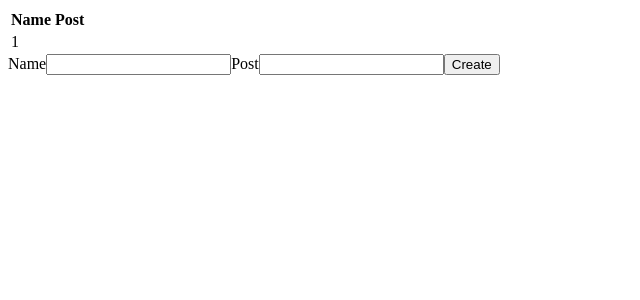
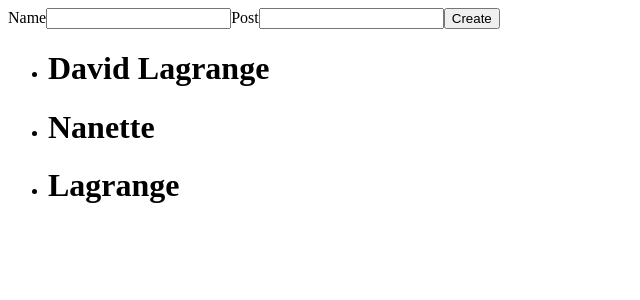
Before and after one commit to NotNanetteKaye/Week13-JavaScript-social-feed, a React (Create React App) app: page / in a window 1280 px wide. Shown: the top 300 px of the page, without its empty margins (0-640 px from the left). Built offline with nearby package versions, Linux system fonts and the light colour scheme.

Commit message:
Revised Components: AddEntryForm.jsx, DisplayEntries.jsx, and EntryPresenter.jsx

```diff
--- a/src/App.jsx
+++ b/src/App.jsx
@@ -1,17 +1,32 @@
-import React, { useState } from 'react';
-import DisplayEntries from './components/AddEntry/DisplayEntries/DisplayEntries';
-import AddEntryForm from './components/AddEntry/AddEntryForm';
-
-
+import React, { useState } from "react";
+import DisplayEntries from "./components/DisplayEntries/DisplayEntries";
+import AddEntryForm from "./components/AddEntry/AddEntryForm";
 
 function App() {
+  const [entries, setEntries] = useState([
+    {
+      Name: "David Lagrange",
+      Post: "I love playing guitar. Does anyone want to play with me?",
+    },
+    {
+      Name: "Nanette",
+      Post: "I love playing guitar. Does anyone want to play with me?",
+    },
+    {
+      Name: "Lagrange",
+      Post: "I love playing guitar. Does anyone want to play with me?",
+    },
+  ]);
 
-  const [entries, setEntries] = useState([{Name: "David Lagrange", Post: "I love playing guitar. Does anyone want to play with me?"}])
+  function addNewEntry(entry) {
+    let tempEntries = [entry, ...entries];
+    setEntries(tempEntries);
+  }
 
   return (
     <div>
-      <DisplayEntries parentEntries={entries}/>
-      <AddEntryForm/>
+      <AddEntryForm addNewEntryProperty={addNewEntry} />
+      <DisplayEntries parentEntries={entries} />
     </div>
   );
 }
--- a/src/components/AddEntry/AddEntryForm.jsx
+++ b/src/components/AddEntry/AddEntryForm.jsx
@@ -15,7 +15,8 @@ const AddEntryForm = (props) => {
             name: name,
             post: post
         };
-        console.log(newEntry)
+        console.log(newEntry);
+        props.addNewEntryProperty(newEntry)
     }
 
 
--- a/src/components/AddEntry/DisplayEntries/DisplayEntries.jsx
+++ /dev/null
@@ -1,26 +0,0 @@
-
-const DisplayEntries = (props) => {
-    return (
-        <table>
-            <thead>
-                <tr>
-                    <th>Name</th>
-                    <th>Post</th>
-                </tr>
-            </thead>
-            <tbody>
-                {props.parentEntries.map((entry, index) => {
-                    return (
-                        <tr>
-                            <td>{index + 1}</td>
-                            <td>{entry.name}</td>
-                            <td>{entry.post}</td>
-                        </tr>
-                    )
-                })}
-            </tbody>
-        </table>
-    )
-}
-
-export default DisplayEntries;
--- /dev/null
+++ b/src/components/DisplayEntries/DisplayEntries.jsx
@@ -0,0 +1,30 @@
+import EntryPresenter from "../EntryPresenter";
+
+const DisplayEntries = (props) => {
+    return (
+        <ul>
+            {props.parentEntries.map(element => <li><EntryPresenter postObject={element}/></li>)}
+        </ul>
+        // <table>
+        //     <thead>
+        //         <tr>
+        //             <th>Name</th>
+        //             <th>Post</th>
+        //         </tr>
+        //     </thead>
+        //     <tbody>
+        //         {props.parentEntries.map((entry, index) => {
+        //             return (
+        //                 <tr>
+        //                     <td>{index + 1}</td>
+        //                     <td>{entry.name}</td>
+        //                     <td>{entry.post}</td>
+        //                 </tr>
+        //             )
+        //         })}
+        //     </tbody>
+        // </table>
+    )
+}
+
+export default DisplayEntries;
--- /dev/null
+++ b/src/components/EntryPresenter.jsx
@@ -0,0 +1,11 @@
+import React from 'react';
+
+const EntryPresenter = ({postObject}) => {
+    return (
+        <div>
+            <h1>{postObject.Name}</h1>
+        </div>
+     );
+}
+
+export default EntryPresenter;
```
